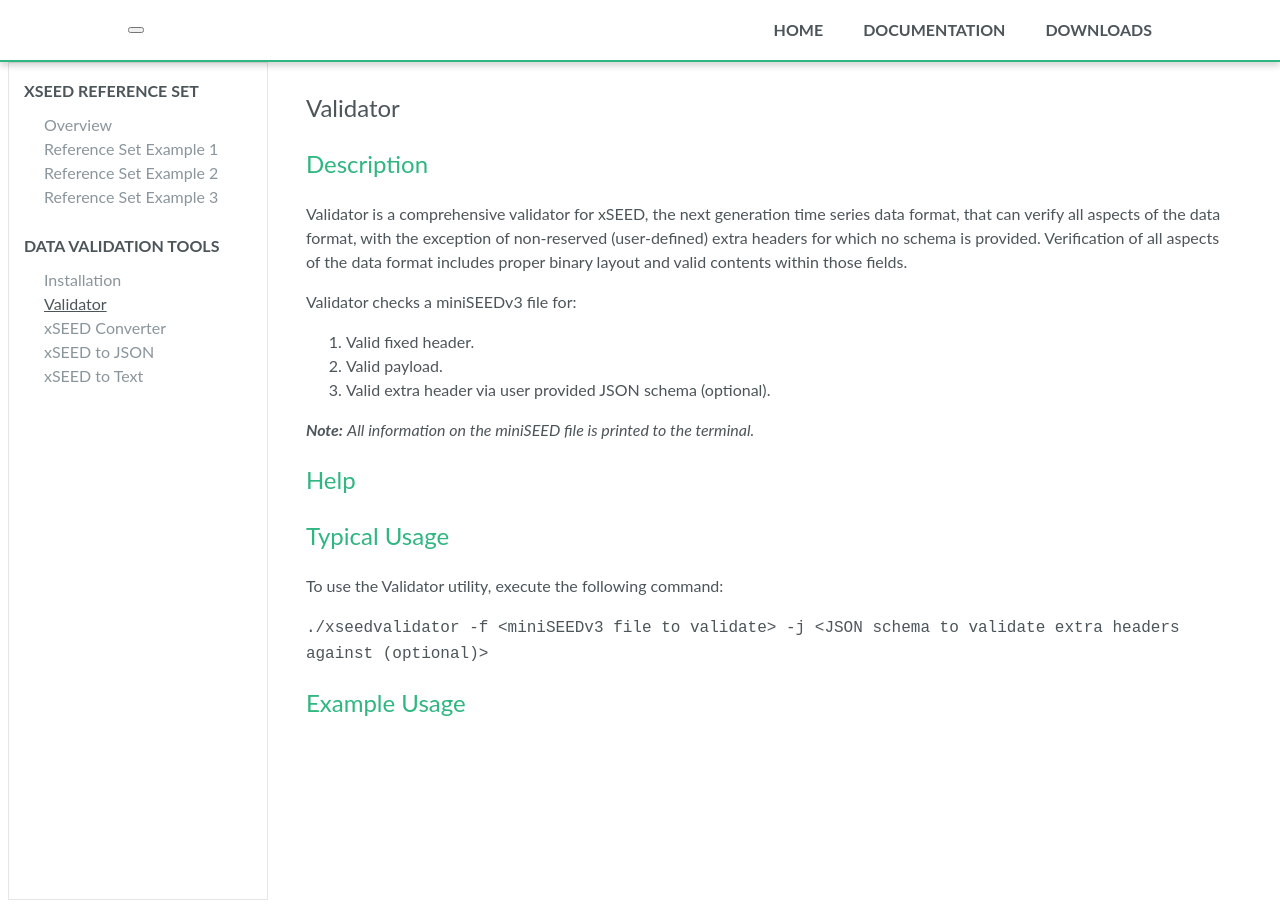
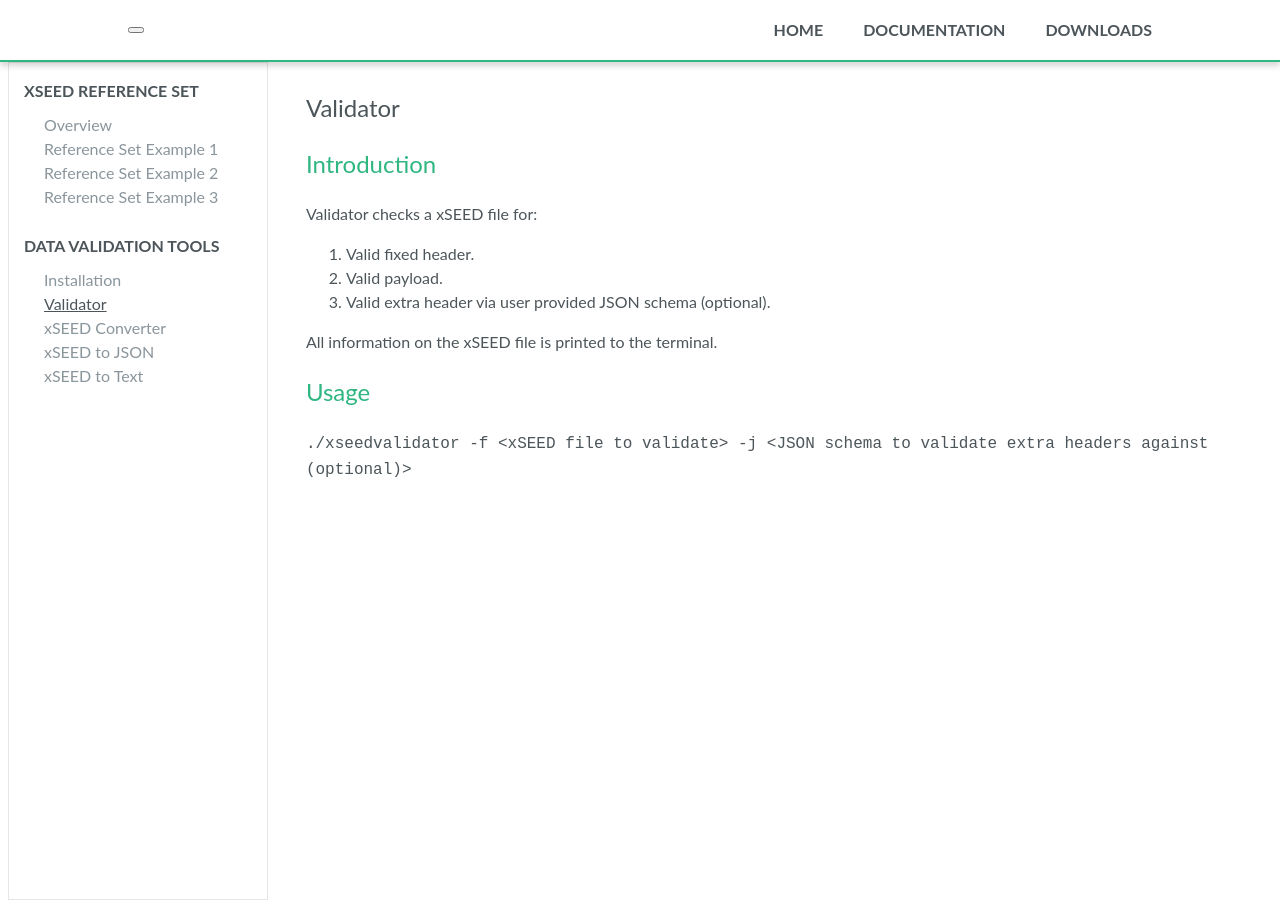
Before and after one commit to jeffreyleifer/xseed-utils, a Jekyll site: the page built from docs/_documentation/Validator/Introduction.md, in a window 1280 px wide. Built offline with Jekyll 4.4.1, drawn with Linux system fonts in a browser that asks for light colours; nearby versions of some CDN libraries; comment, search, counter and statistics services are not loaded.

Commit message:
removing all instances of miniSEED3 to xSEED

````diff
--- a/docs/_documentation/Validator/Introduction.md
+++ b/docs/_documentation/Validator/Introduction.md
@@ -4,30 +4,18 @@ category: Data Validation Tools
 order: 2
 title: Validator
 ---
-## Description
+## Introduction
 
-Validator is a comprehensive validator for xSEED, the next generation time series data format, that can verify all aspects of the data format, with the exception of non‐reserved (user‐defined) extra headers for which no schema is provided. Verification of all aspects of the data format includes proper binary layout and valid contents within those fields.
-
-Validator checks a miniSEEDv3 file for:
+Validator checks a xSEED file for:
 
 1. Valid fixed header.
 2. Valid payload.
 3. Valid extra header via user provided JSON schema (optional).
 
-**_Note:_** *All information on the miniSEED file is printed to the terminal.*
-
-## Help
+All information on the xSEED file is printed to the terminal.
 
 
 
+## Usage
 
-
-
-
-## Typical Usage
-
-To use the Validator utility, execute the following command:
-
-```./xseedvalidator -f <miniSEEDv3 file to validate> -j <JSON schema to validate extra headers against (optional)>```
-
-## Example Usage
+```./xseedvalidator -f <xSEED file to validate> -j <JSON schema to validate extra headers against (optional)>```
````
Also changed, not shown: docs/_documentation/xSEED to Converter/Introduction.md (+4 -16 lines), docs/_documentation/xSEED to JSON/Introduction.md (+4 -14 lines), docs/_documentation/xSEED to Text/Introduction.md (+4 -14 lines), README.md, 7 other files.
